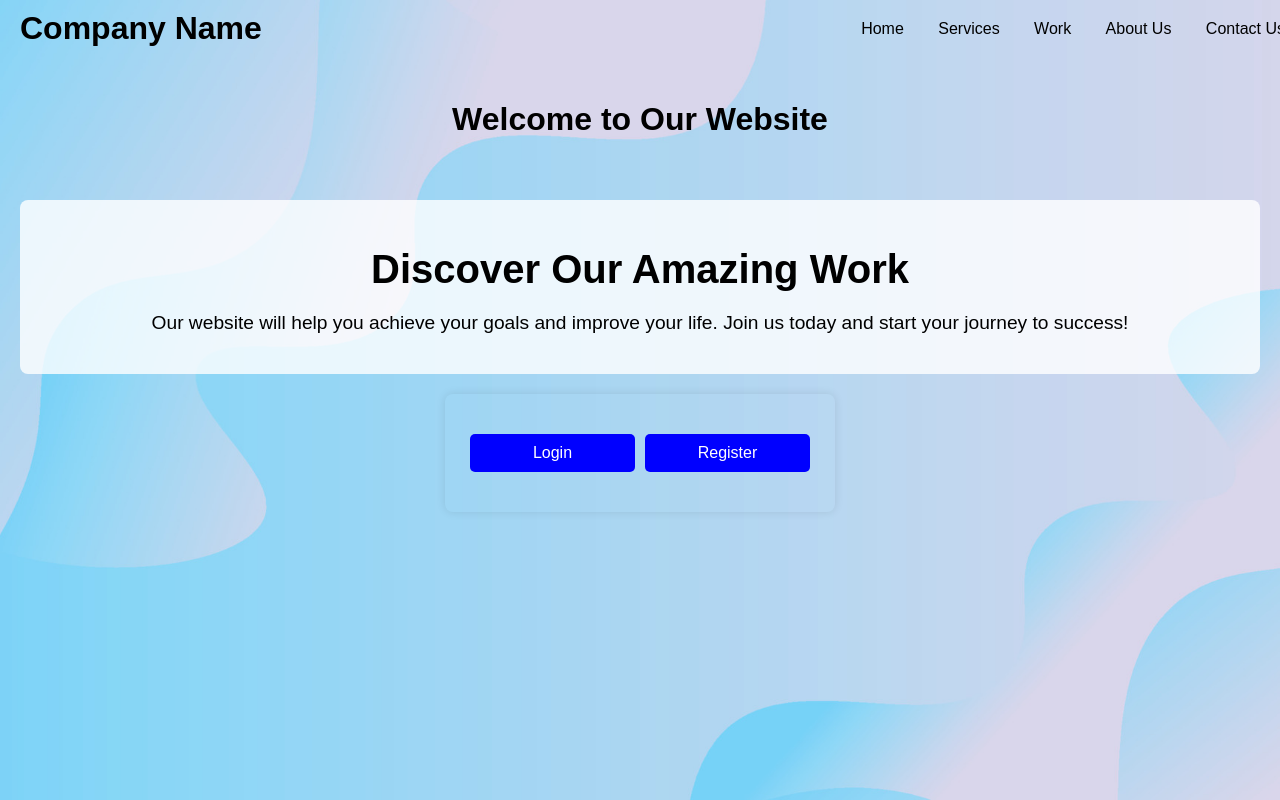
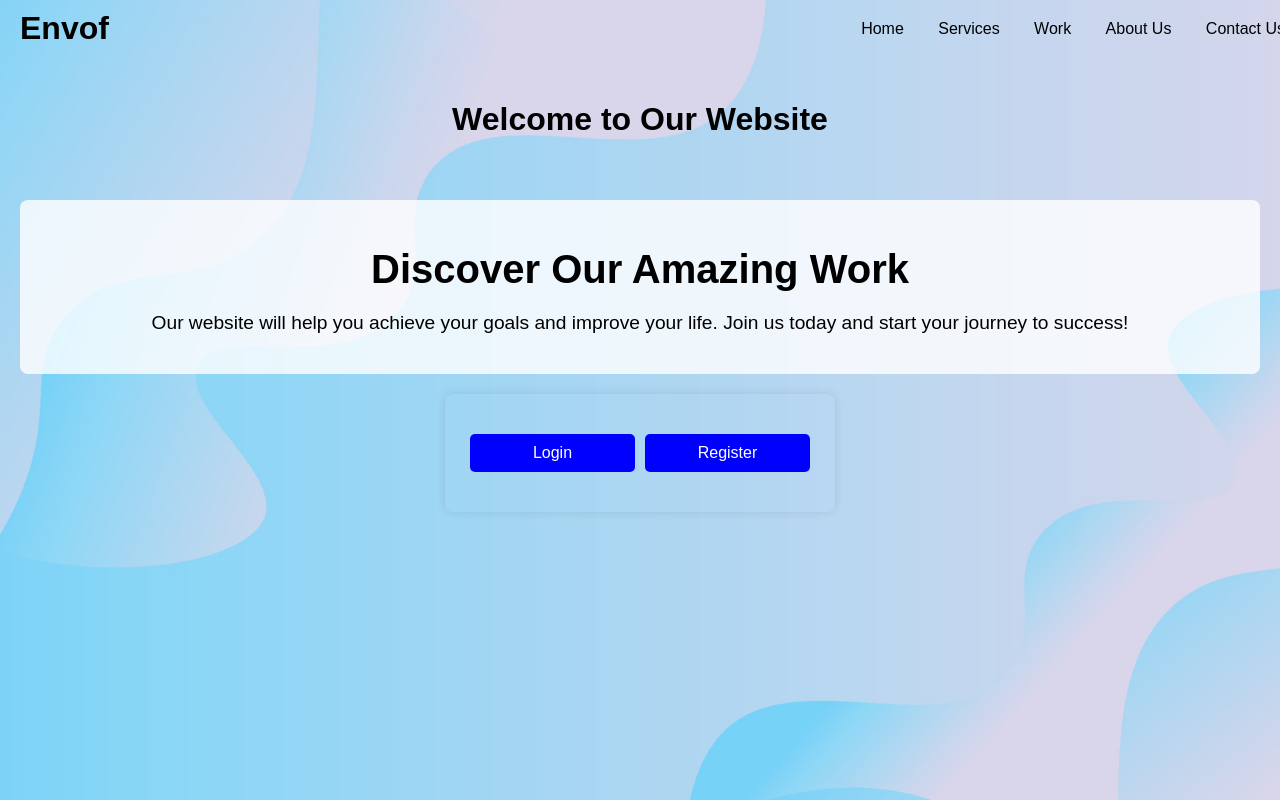
Before and after one commit to Pratim-Dolui/nevap, a plain HTML site: page index.html in a window 1280 px wide. Drawn offline with Linux system fonts and the light colour scheme.

Commit message:
company name change

```diff
--- a/index.html
+++ b/index.html
@@ -13,7 +13,7 @@
   <header class="navbar">
     <div class="navbar-container">
       <div class="navbar-logo">
-        <h1>Company Name</h1>
+        <h1>Envof</h1>
       </div>
       <nav class="navbar-links">
         <a href="#home">Home</a>
```
